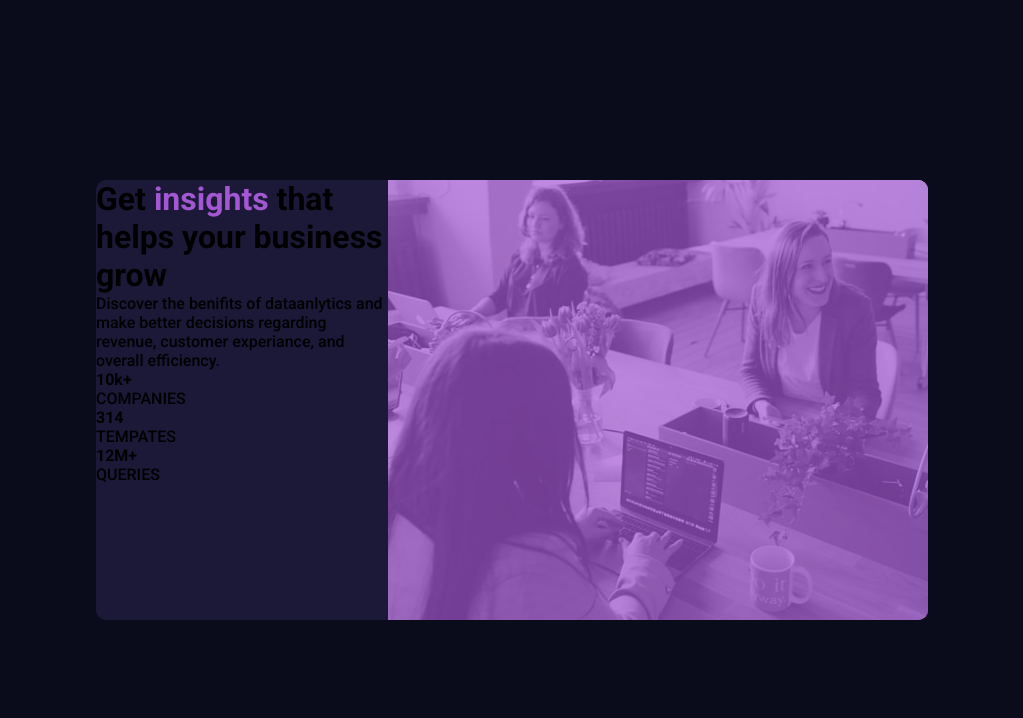
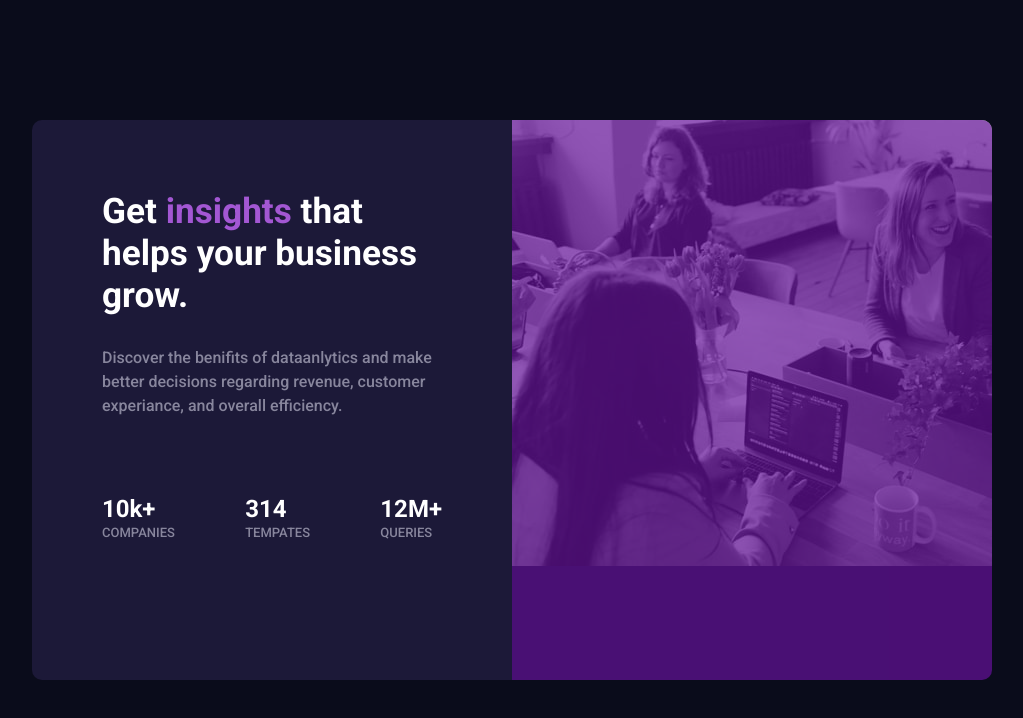
Before and after one commit to Sandesh-Jangir/Responsive-Statistics-Page, a plain HTML site: page index.html in a window 1280 px wide. Shown: the whole page, without its empty margins (128-1151 px from the left). Drawn offline with Linux system fonts and the light colour scheme.

Commit message:
Compleated the Desktop view.

```diff
--- a/index.html
+++ b/index.html
@@ -10,8 +10,9 @@
 <body>
   <div class="container">
     <div class="part-1">
-      <h1>Get <span> insights </span> that helps your business grow</h1>
+      <h1>Get <span> insights </span> that helps your business grow.</h1>
       <p>Discover the benifits of dataanlytics and make better decisions regarding revenue, customer experiance, and overall efficiency.</p>
+      <div class="statics">
       <div class="stats">
         <b>10k+</b>
         <p>COMPANIES</p>
@@ -25,6 +26,7 @@
         <p>QUERIES</p>
       </div>
     </div>
+    </div>
     <div class="part-2">
       <img src="./images/image-header-desktop.jpg" alt="">
     </div>
--- a/styles/main.css
+++ b/styles/main.css
@@ -14,22 +14,30 @@ body{
     top: 50%;
     left: 50%;
     transform: translate(-50%, -50%);
-    height: 55vh;
-    width: 65vw;
+    height: 70vh;
+    width: 75vw;
     border-radius: 10px;
     overflow:hidden;
 }
 .part-1{
     background: #1c1938;
     width: 50%;
+    color: white;
 }
 .part-1 span{
     color: #a357d3;
 }
+.part-1 h1{
+    margin: 70px;
+    margin-bottom: 0px;
+    font-size: 2.2rem;
+}
 .part-2{
-    background-color: #a357d3;
     position: relative;
+    width: 50%;
     opacity: 1;
+    background-size: cover;
+    background-position: center;
 }
 .part-2::after{
 
@@ -40,7 +48,30 @@ body{
     left: 0;
     height: 100%;
     width: 100%;
-    background-color: #a357d3;
+    background-color: #65129a;
     background-blend-mode: darken;
     opacity: .7;
 }
+.statics{
+    display: flex;
+    width: auto;
+    margin: 0px 70px;
+    justify-content: space-between;
+}
+.part-1 p{
+    margin: 20px 70px;
+    color: #88869d;
+    line-height: 1.5;
+    font-weight: 400;
+    margin-top: 30px;
+    margin-bottom: 16%;
+}
+.stats p{
+    font-weight: 500;
+    font-size: small;
+    margin: 0;
+}
+.stats b{
+    font-weight: 600;
+    font-size: 1.5rem;
+}
```
